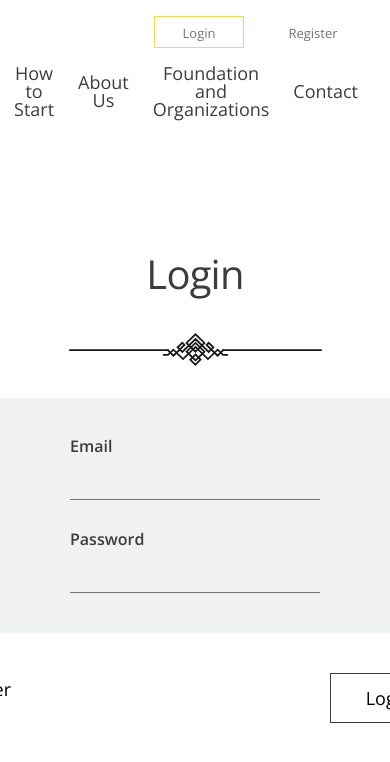
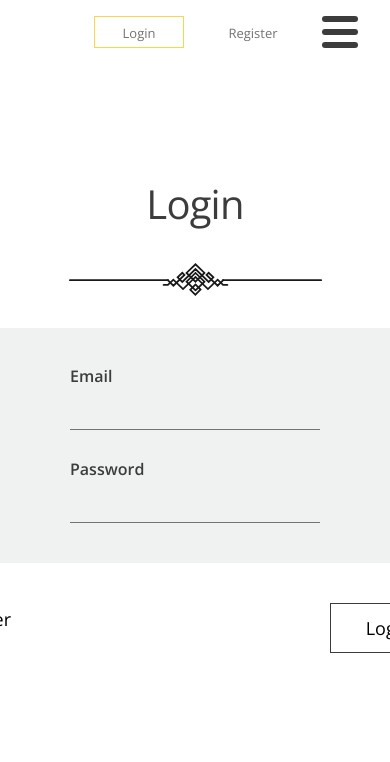
Before and after one commit to karolina-rachuta/Donate_items, a React (Vite) app: page /login in a window 390 px wide. Shown: the top 762 px of the page. Built offline with nearby package versions, Linux system fonts and the light colour scheme; no server answers.

Commit message:
added hamburger menu

```diff
--- a/src/components/Navigation.jsx
+++ b/src/components/Navigation.jsx
@@ -1,4 +1,4 @@
-import React from 'react';
+import React, {useState} from 'react';
 import {Link as RouterLink, useLocation, useNavigate} from "react-router-dom";
 import {Link as ScrollLink} from "react-scroll";
 import {useUser} from "../AuthProvider.jsx";
@@ -10,7 +10,7 @@ const Navigation = () => {
     const user = useUser()
     console.log(user);
     const location = useLocation();
-
+    const [menuOpen, setMenuOpen] = useState(false);
     const handleLogOut = () => {
         signOut(auth).then(() => {
             navigate("/logout");
@@ -22,6 +22,10 @@ const Navigation = () => {
     const isLoginPage = location.pathname === '/login';
     const isRegisterPage = location.pathname === '/register';
 
+    const handleHamburger = () => {
+        setMenuOpen(prevState => !prevState)
+    }
+
     return (
         <nav>
             <ul className="menu menu__login">
@@ -30,18 +34,33 @@ const Navigation = () => {
                         <li className="menu__email">Hello {user.email}!</li>
                         <li className="menu__oddaj menu__ramka"><RouterLink to="/donate">Give Items</RouterLink></li>
                         <li className="menu__wyloguj" onClick={handleLogOut}>Log out</li>
+                        <li>
+                            <div className="hamburger" onClick={handleHamburger}>
+                                <span></span>
+                                <span></span>
+                                <span></span>
+                            </div>
+                        </li>
                     </>
                 ) : (
                     <>
-                        <li className={isLoginPage ? "menu__ramka" : "menu__ramka1"}><RouterLink to="/login">Login</RouterLink>
+                        <li className={isLoginPage ? "menu__ramka" : "menu__ramka1"}><RouterLink
+                            to="/login">Login</RouterLink>
                         </li>
                         <li className={isRegisterPage ? "menu__ramka" : "menu__ramka1"}><RouterLink
                             to="/register">Register</RouterLink></li>
+                        <li>
+                            <div className="hamburger" onClick={handleHamburger}>
+                                <span></span>
+                                <span></span>
+                                <span></span>
+                            </div>
+                        </li>
                     </>
                 )}
             </ul>
 
-            <ul className="menu menu__home">
+            <ul className={menuOpen ? "menu menu__home open" : "menu menu__home"}>
                 <li className={isHomePage ? "menu__ramka2" : "menu__ramka3"}><RouterLink to="/">Home</RouterLink></li>
                 <li><ScrollLink to="donate">How to Start</ScrollLink></li>
                 <li><ScrollLink to="aboutUs">About Us</ScrollLink></li>
--- a/src/scss/components/_homeHeader.scss
+++ b/src/scss/components/_homeHeader.scss
@@ -1,11 +1,12 @@
 .header__container {
   background-image: url(src/assets/Home-Hero-Image.jpg);
-  background-size: 100% auto;
+  background-size: 200% auto;
   background-repeat: no-repeat;
-  background-position: -20rem center;
+  background-position: center 20rem;
   min-height: pxToRem(930);
   max-height: 100vh;
   position: relative;
+
   @media only screen and (min-width: 1200px) {
     background-position: -20rem center;
     background-size: 70% auto;
@@ -41,13 +42,6 @@ nav {
   position: relative;
   z-index: 1;
   align-items: center;
-
-  //li {
-  //  &:hover {
-  //    scale: 1.1;
-  //    color: black;
-  //  }
-  //}
 }
 
 .menu__login {
@@ -104,6 +98,30 @@ nav {
     width: pxToRem(90);
     text-align: center;
   }
+
+  .hamburger {
+    //position: absolute;
+    //top: pxToRem(10);
+    //right: pxToRem(8);
+    display: flex;
+    flex-direction: column;
+    justify-content: space-between;
+    width: 2.25rem;
+    height: 2rem;
+    cursor: pointer;
+    @media only screen and (min-width: 558px) {
+      display: none;
+    }
+
+    span {
+      height: 0.4rem;
+      width: 100%;
+      background-color: $fourth-color;
+      border-radius: 0.2rem;
+      z-index: 1;
+    }
+  }
+
 }
 
 .menu__ramka2 {
@@ -122,24 +140,56 @@ nav {
   text-align: center;
 }
 
+
 .menu__home {
   font-size: 1.125rem;
   color: $fourth-color;
   font-family: $font-base;
   cursor: pointer;
+  display: none;
+  flex-direction: column;
+  align-items: center;
+  width: 100%;
+  text-align: left;
+  &.open {
+    display: flex;
+  }
+  @media only screen and (min-width: 585px) {
+    display: flex;
+    flex-direction: row;
+    align-items: center;
+    text-align: center;
+  }
+
+
+
+  ul {
+    width: 100%;
+    margin-bottom: 0.25rem;
+  }
 
   a {
     text-decoration: none;
     font-size: 1.125rem;
     color: $fourth-color;
     font-family: $font-base;
+    text-align: center;
+    //margin: 0.2rem 0.5rem;
 
+    //@media only screen and (min-width: 558px){
+    //  margin: 0;
+    //}
     &:hover {
       color: black;
     }
   }
 
   li {
+    text-align: center;
+    @media only screen and (min-width: 558px) {
+
+    }
+
     &:hover {
       scale: 1.1;
     }
```
